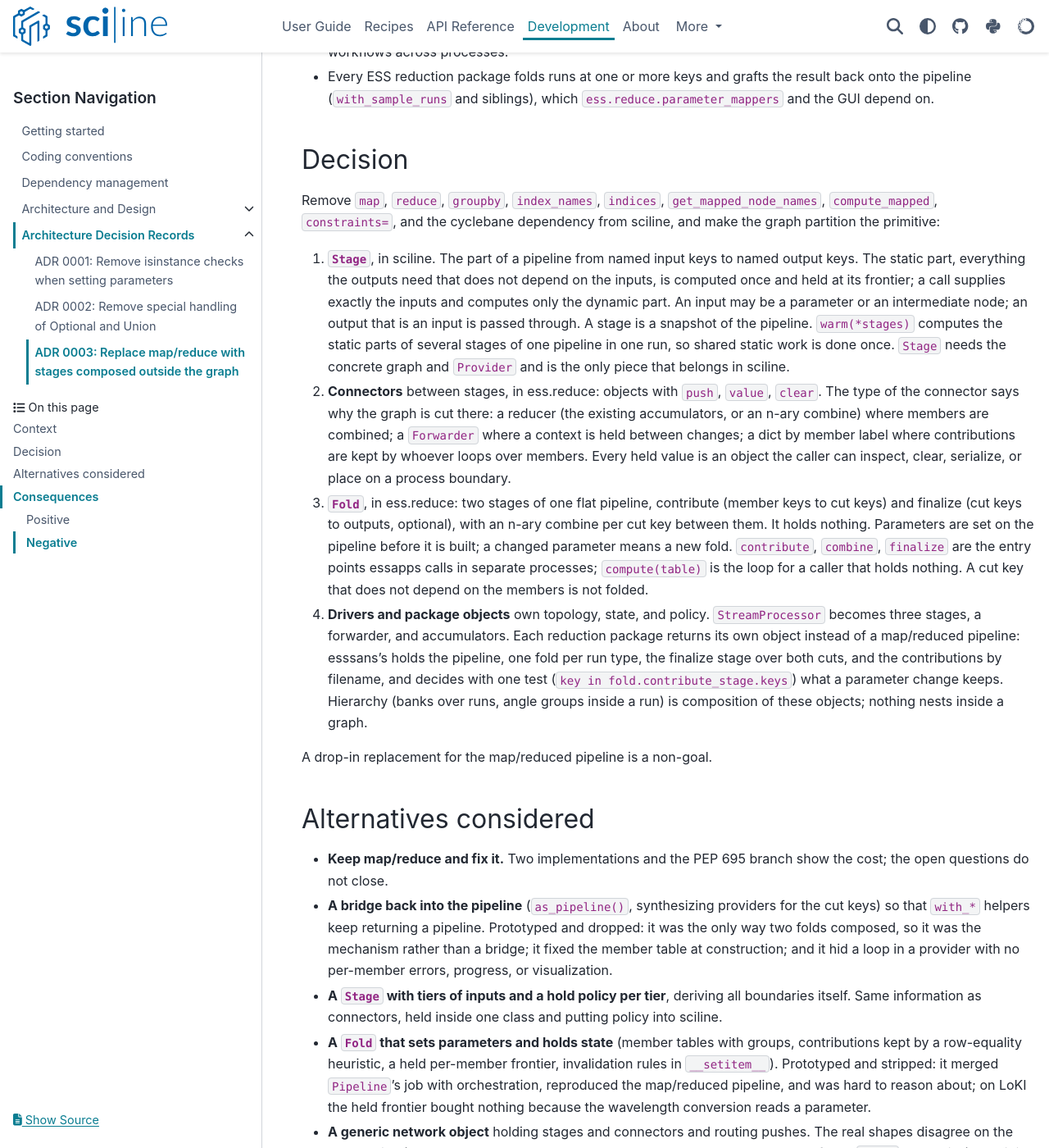
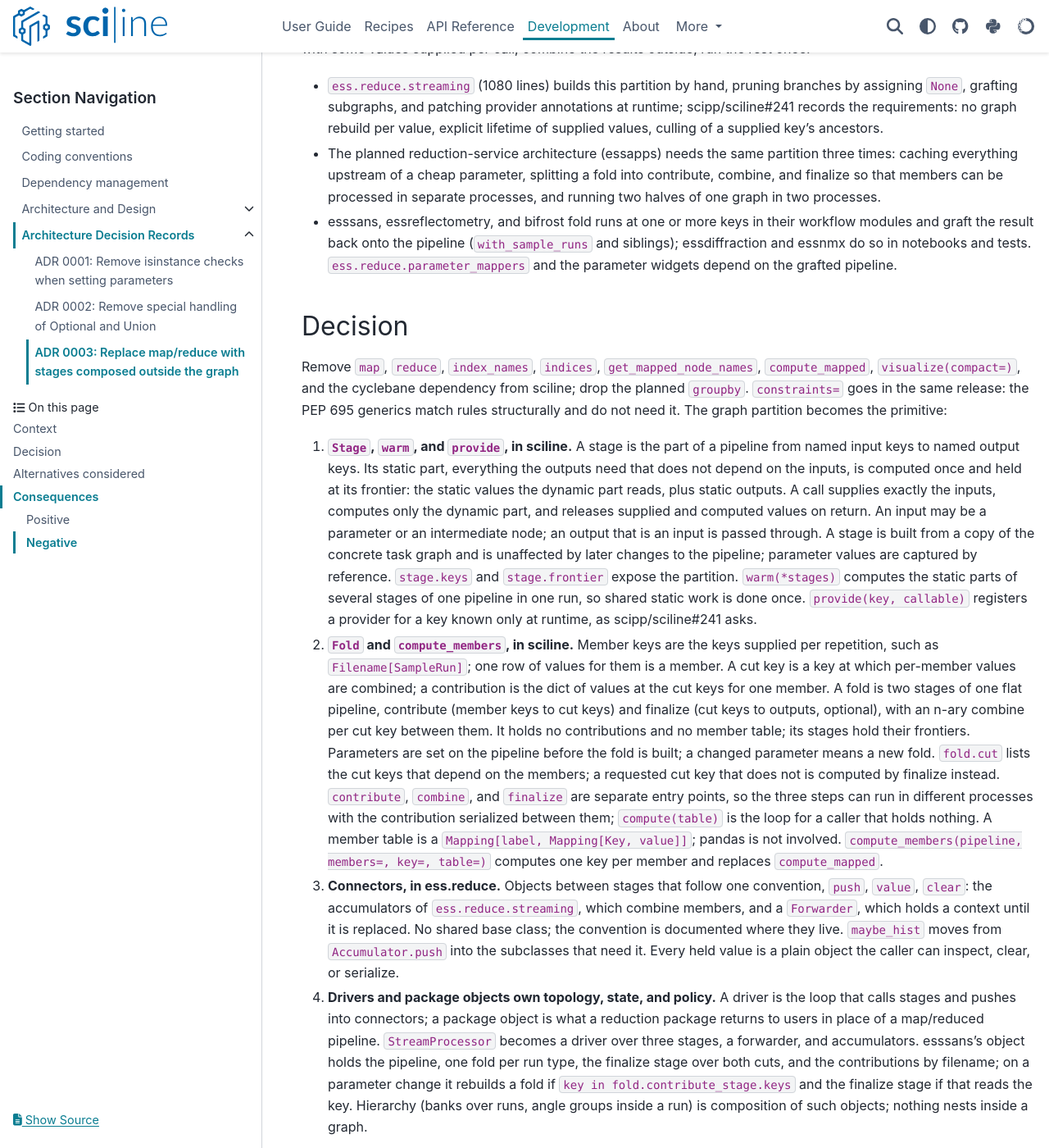
Before and after one commit to scipp/sciline, a Sphinx documentation site: the page built from docs/developer/adr/0003-replace-map-reduce-with-stages-outside-the-graph.md, in a window 1280 px wide and 1400 px high, scrolled down 843 px. Shown: the whole window at 82% size. Built offline with Sphinx 7.4.7 and the PyData theme 0.15.4, drawn with Linux system fonts in a browser that asks for light colours; the version number could not be read and is left out; some of the changed text lies outside the part shown.

Commit message:
Place Fold in sciline and correct ADR 0003 after review
Fold and compute_members move from ess.reduce to sciline: they need
nothing beyond Stage, hold no policy, and are the documented replacement
for map(...).reduce(...) that users outside ESS need. Connectors stay in
ess.reduce as a push/value/clear convention without a base class, since
nothing in sciline consumes one.

ADR corrections from the review against the design doc, prototype, and
source: the PEP 695 PRs are closed prototypes, not landed work; groupby
never existed; constraints= is removed by the generics, not by this
change; Fold holds its stages' frontiers; only esssans, essreflectometry
and bifrost fold runs in library code; BatchProcessor lives in
essreflectometry; the LoKI timing carries its dask caveat. Terms (frontier,
cut, member, contribution, driver, package object) are defined at first
use. Added the coexistence alternative and the missing negative
consequences: silently static cut keys, held frontiers and contributions,
graph walks per parameter change, lost mapped-graph visualization,
progress reporting, networkx as a direct dependency. Open questions are
listed under Decision.

Design doc: test count is 238, not 335; two prototype tests fail on the
PEP 695 branch, both inside map; DREAM's mask fold is static, not nested;
esssans folds runs in four map/reduce pairs; bifrost has three folds;
migration recommends shipping the additive part in a minor release so
packages migrate one at a time.

```diff
--- a/docs/developer/adr/0003-replace-map-reduce-with-stages-outside-the-graph.md
+++ b/docs/developer/adr/0003-replace-map-reduce-with-stages-outside-the-graph.md
@@ -10,49 +10,79 @@ Design document with prototype and validation: [Map and reduce outside the graph
 
 `Pipeline.map` and `Pipeline.reduce` put a loop over members and a combine step inside the task graph.
 This has been implemented twice, as parameter tables (23.08) and on cyclebane (24.06).
-In the PEP 695 generics work (scipp/sciline#236, #237) every breaking change and every remaining open question came from map/reduce: forward chaining and its seeding, the `reduce(key=)` guard, the node-name uniqueness break that forbids the documented `pipeline[C] = pipeline[C].map(...).reduce(...)` idiom, and a dependency on an unreleased cyclebane.
-Users cannot write a mapped key; they need `get_mapped_node_names` and `compute_mapped`, which depend on pandas and reach into private state.
-`groupby` was never exposed, and `index_names`/`indices` are unused downstream.
+Sciline documents it for all users in the parameter-tables guide, so whatever replaces it has to be usable without the ESS packages.
+
+In the PEP 695 generics prototypes (scipp/sciline#236 and #237, both closed unmerged) every breaking change and every open question came from map/reduce.
+Dependents of a mapped generic key do not exist until a target is named, so `map` needed a forward pass that instantiates rules to a fixed point, restricted to keys derived from the mapped ones to avoid spurious sinks.
+`reduce` without an explicit key resolves the unique sink at call time, but under rules the sink set grows as instantiation proceeds.
+Requiring unique node names forbids the `pipeline[C] = pipeline[C].map(...).reduce(...)` idiom every ESS package uses.
+And the branch depended on an unreleased cyclebane (scipp/cyclebane#32, closed unmerged).
+Users cannot write a mapped key; they need `get_mapped_node_names` and `compute_mapped`, which depend on pandas and on cyclebane's node-name classes.
+`groupby` was announced in the guide and never implemented; `index_names` and `indices` have no users in the ESS packages.
 
 At the same time, three consumers need an operation map/reduce cannot express: run one part of a graph repeatedly with some values supplied per call, combine the results outside, run the rest once.
 
-- `ess.reduce.streaming.StreamProcessor` (1081 lines) builds this partition by hand, pruning branches by assigning `None`, grafting subgraphs, and patching provider annotations at runtime; scipp/sciline#241 records the requirements: no graph rebuild per value, explicit lifetime of supplied values, culling of a supplied key's ancestors.
-- The essapps architecture needs the same partition in three places: the warm workflow (cache the nodes upstream of the cheap parameters), the declared additive combine (contribute, combine, finalize), and split workflows across processes.
-- Every ESS reduction package folds runs at one or more keys and grafts the result back onto the pipeline (`with_sample_runs` and siblings), which `ess.reduce.parameter_mappers` and the GUI depend on.
+- `ess.reduce.streaming` (1080 lines) builds this partition by hand, pruning branches by assigning `None`, grafting subgraphs, and patching provider annotations at runtime; scipp/sciline#241 records the requirements: no graph rebuild per value, explicit lifetime of supplied values, culling of a supplied key's ancestors.
+- The planned reduction-service architecture (essapps) needs the same partition three times: caching everything upstream of a cheap parameter, splitting a fold into contribute, combine, and finalize so that members can be processed in separate processes, and running two halves of one graph in two processes.
+- esssans, essreflectometry, and bifrost fold runs at one or more keys in their workflow modules and graft the result back onto the pipeline (`with_sample_runs` and siblings); essdiffraction and essnmx do so in notebooks and tests.
+  `ess.reduce.parameter_mappers` and the parameter widgets depend on the grafted pipeline.
 
 ## Decision
 
-Remove `map`, `reduce`, `groupby`, `index_names`, `indices`, `get_mapped_node_names`, `compute_mapped`, `constraints=`, and the cyclebane dependency from sciline, and make the graph partition the primitive:
+Remove `map`, `reduce`, `index_names`, `indices`, `get_mapped_node_names`, `compute_mapped`, `visualize(compact=)`, and the cyclebane dependency from sciline; drop the planned `groupby`.
+`constraints=` goes in the same release: the PEP 695 generics match rules structurally and do not need it.
+The graph partition becomes the primitive:
 
-1. **`Stage`**, in sciline.
-   The part of a pipeline from named input keys to named output keys.
-   The static part, everything the outputs need that does not depend on the inputs, is computed once and held at its frontier; a call supplies exactly the inputs and computes only the dynamic part.
+1. **`Stage`, `warm`, and `provide`, in sciline.**
+   A stage is the part of a pipeline from named input keys to named output keys.
+   Its static part, everything the outputs need that does not depend on the inputs, is computed once and held at its frontier: the static values the dynamic part reads, plus static outputs.
+   A call supplies exactly the inputs, computes only the dynamic part, and releases supplied and computed values on return.
    An input may be a parameter or an intermediate node; an output that is an input is passed through.
-   A stage is a snapshot of the pipeline.
+   A stage is built from a copy of the concrete task graph and is unaffected by later changes to the pipeline; parameter values are captured by reference.
+   `stage.keys` and `stage.frontier` expose the partition.
    `warm(*stages)` computes the static parts of several stages of one pipeline in one run, so shared static work is done once.
-   `Stage` needs the concrete graph and `Provider` and is the only piece that belongs in sciline.
+   `provide(key, callable)` registers a provider for a key known only at runtime, as scipp/sciline#241 asks.
 
-2. **Connectors** between stages, in ess.reduce: objects with `push`, `value`, `clear`.
-   The type of the connector says why the graph is cut there: a reducer (the existing accumulators, or an n-ary combine) where members are combined; a `Forwarder` where a context is held between changes; a dict by member label where contributions are kept by whoever loops over members.
-   Every held value is an object the caller can inspect, clear, serialize, or place on a process boundary.
+2. **`Fold` and `compute_members`, in sciline.**
+   Member keys are the keys supplied per repetition, such as `Filename[SampleRun]`; one row of values for them is a member.
+   A cut key is a key at which per-member values are combined; a contribution is the dict of values at the cut keys for one member.
+   A fold is two stages of one flat pipeline, contribute (member keys to cut keys) and finalize (cut keys to outputs, optional), with an n-ary combine per cut key between them.
+   It holds no contributions and no member table; its stages hold their frontiers.
+   Parameters are set on the pipeline before the fold is built; a changed parameter means a new fold.
+   `fold.cut` lists the cut keys that depend on the members; a requested cut key that does not is computed by finalize instead.
+   `contribute`, `combine`, and `finalize` are separate entry points, so the three steps can run in different processes with the contribution serialized between them; `compute(table)` is the loop for a caller that holds nothing.
+   A member table is a `Mapping[label, Mapping[Key, value]]`; pandas is not involved.
+   `compute_members(pipeline, members=, key=, table=)` computes one key per member and replaces `compute_mapped`.
 
-3. **`Fold`**, in ess.reduce: two stages of one flat pipeline, contribute (member keys to cut keys) and finalize (cut keys to outputs, optional), with an n-ary combine per cut key between them.
-   It holds nothing.
-   Parameters are set on the pipeline before it is built; a changed parameter means a new fold.
-   `contribute`, `combine`, `finalize` are the entry points essapps calls in separate processes; `compute(table)` is the loop for a caller that holds nothing.
-   A cut key that does not depend on the members is not folded.
+3. **Connectors, in ess.reduce.**
+   Objects between stages that follow one convention, `push`, `value`, `clear`: the accumulators of `ess.reduce.streaming`, which combine members, and a `Forwarder`, which holds a context until it is replaced.
+   No shared base class; the convention is documented where they live.
+   `maybe_hist` moves from `Accumulator.push` into the subclasses that need it.
+   Every held value is a plain object the caller can inspect, clear, or serialize.
 
-4. **Drivers and package objects** own topology, state, and policy.
-   `StreamProcessor` becomes three stages, a forwarder, and accumulators.
-   Each reduction package returns its own object instead of a map/reduced pipeline: esssans's holds the pipeline, one fold per run type, the finalize stage over both cuts, and the contributions by filename, and decides with one test (`key in fold.contribute_stage.keys`) what a parameter change keeps.
-   Hierarchy (banks over runs, angle groups inside a run) is composition of these objects; nothing nests inside a graph.
+4. **Drivers and package objects own topology, state, and policy.**
+   A driver is the loop that calls stages and pushes into connectors; a package object is what a reduction package returns to users in place of a map/reduced pipeline.
+   `StreamProcessor` becomes a driver over three stages, a forwarder, and accumulators.
+   esssans's object holds the pipeline, one fold per run type, the finalize stage over both cuts, and the contributions by filename; on a parameter change it rebuilds a fold if `key in fold.contribute_stage.keys` and the finalize stage if that reads the key.
+   Hierarchy (banks over runs, angle groups inside a run) is composition of such objects; nothing nests inside a graph.
 
 A drop-in replacement for the map/reduced pipeline is a non-goal.
 
+Open, to settle before `Fold` lands or to release it as experimental:
+
+- Whether `Fold` accepts an accumulator per cut key instead of, or besides, an n-ary function.
+- Parallelism over members: an executor argument on `compute`, or the caller's concern.
+- Names: stage, cut, contribution, contribute/combine/finalize, against essapps's "accumulation point" and "stage output".
+
 ## Alternatives considered
 
-- **Keep map/reduce and fix it.**
-  Two implementations and the PEP 695 branch show the cost; the open questions do not close.
+- **Keep map/reduce and land the PEP 695 generics on top.**
+  The four problems listed under Context did not close in two prototype passes.
+- **Keep map/reduce, deprecated, and add `Stage` and `Fold` beside it.**
+  The additive part is possible: the prototype runs on sciline `main`.
+  But map/reduce keeps cyclebane and blocks the generics, and two mechanisms for one job would have to be maintained side by side.
+  The rollout is staged instead: stages and folds first, packages migrated one at a time, removal last.
+  Users who depend on map/reduce and do not need the new generics can pin the last release before removal; keeping the old `Pipeline` in a separate namespace would serve them equally, but nobody intends to maintain it, so pinning is the honest offer.
 - **A bridge back into the pipeline** (`as_pipeline()`, synthesizing providers for the cut keys) so that `with_*` helpers keep returning a pipeline.
   Prototyped and dropped: it was the only way two folds composed, so it was the mechanism rather than a bridge; it fixed the member table at construction; and it hid a loop in a provider with no per-member errors, progress, or visualization.
 - **A `Stage` with tiers of inputs and a hold policy per tier**, deriving all boundaries itself.
@@ -62,22 +92,35 @@ A drop-in replacement for the map/reduced pipeline is a non-goal.
 - **A generic network object** holding stages and connectors and routing pushes.
   The real shapes disagree on the push policy (eager chunks, context updates that keep accumulators, lazy table folds, `clear` semantics), and it is the nested-workflow shape one level up.
   Deferred: if the package objects turn out to repeat the same thirty lines, that object is their generalisation.
+- **Nested workflows**, a graph inside a node.
+  Rejected earlier for the plumbing between levels and the opacity of the inner graph; stages are derived from one flat graph and add nothing to it.
 
 ## Consequences
 
 ### Positive
 
-- Sciline loses map/reduce, cyclebane, and the guards; the PEP 695 generics land without their open questions.
-  16 map/reduce tests go, 4 are trimmed, the rest port.
-- `StreamProcessor` shrinks to its policy, meeting scipp/sciline#241 by construction.
+- Sciline loses map/reduce and cyclebane; the PEP 695 generics land without their open questions.
+  16 tests that use map/reduce go; the branch's map-related tests are trimmed.
+- Sciline keeps a documented replacement: one `Fold` where the guide had `map(...).reduce(...)`.
+  The parameter-tables guide becomes a guide on stages and folds.
+- `StreamProcessor` is expected to shrink to its policy, meeting scipp/sciline#241 by construction; the rewrite is not done.
 - One vocabulary across sciline, ess.reduce, and essapps: stage, cut, contribution, contribute/combine/finalize.
-- Validated on the LoKI multi-run reduction: results identical to the map/reduce reference, equal provider call counts, 6.9 s against 7.2 s under the same scheduler; adding a run costs one contribution.
+- Validated on the LoKI multi-run reduction: results identical to the map/reduce reference and equal provider call counts.
+  6.9 s against 7.2 s with both on the naive scheduler; under sciline's default dask scheduler the reference is about 1.7 s faster because the one graph runs the two sample runs in threads (see below).
+  Adding a run costs one contribution.
 - Every parameter is set on the flat pipeline and reaches every stage; what is held is visible as objects.
 
 ### Negative
 
-- Breaking for every `with_*` caller, `parameter_mappers`, `BatchProcessor`, notebooks, and esslivedata's bifrost bank fold; the ESS monorepo migrates in one PR, esslivedata pins until it follows.
+- Breaking for the `with_*` callers in esssans, essreflectometry, and bifrost, for `parameter_mappers`, for essreflectometry's `BatchProcessor`, for notebooks, and for esslivedata's bifrost bank fold.
+  Packages migrate one at a time while map/reduce still exists; esslivedata pins sciline until it follows.
 - The GUI needs one protocol across package objects; whether that is a base class or one generic object from a registry of member key to cut is decided when the second package is migrated.
 - Parallelism over members, which one graph under the dask scheduler gave for free, becomes the driver's responsibility.
 - A fold whose cut sits inside another fold's per-member work (esssans pixel masks) is no longer a fold; it becomes a list parameter and a provider.
-- Not yet done: the `StreamProcessor` rewrite against its 35 tests; the choice between `sciline.v2` and a major release (recommendation: major release).
+- A requested cut key that does not depend on the members is computed by finalize without error; `fold.cut` reports it and package tests must check it.
+- Stages hold their frontier for their lifetime, and package objects hold contributions per member, which are binned events under `ReturnEvents=True`; package objects need `clear`.
+- Each fold walks the graph at construction and again on every parameter change that reaches it.
+- Visualization of a mapped graph goes with `compact=`; a visualization over stages and connectors replaces it.
+- Progress reporting has to be threaded through `Stage`; the prototype has none.
+- networkx, so far a transitive dependency through cyclebane, becomes a direct one.
+- Not yet done: the `StreamProcessor` rewrite against its streaming and visualize tests; the choice between `sciline.v2` and a major release (recommendation: major release).
--- a/docs/developer/architecture-and-design/stage-prototype/stage.py
+++ b/docs/developer/architecture-and-design/stage-prototype/stage.py
@@ -27,8 +27,9 @@ Fold
     processes with the contribution serialized between them.
 
 Nothing here adds nodes to the author's graph or hides a parameter: every object is
-derived from the flat pipeline at the time it is built.  ``Stage`` needs the graph
-and belongs in sciline; the rest is policy and belongs next to ``StreamProcessor``.
+derived from the flat pipeline at the time it is built.  ``Stage`` and ``Fold`` are
+mechanism and belong in sciline; the connectors are policy and belong next to
+``StreamProcessor``.
 Where several folds share a pipeline and a finalize, as sample and background runs
 in esssans do, the package's own object holds the pipeline, the folds, the shared
 finalize stage, and the contributions; see ``loki_validation.py``.
```
Also changed, not shown: docs/developer/architecture-and-design/map-reduce-outside-the-graph-handoff.md (+1 -1 lines), docs/developer/architecture-and-design/map-reduce-outside-the-graph.md (+19 -16 lines).
